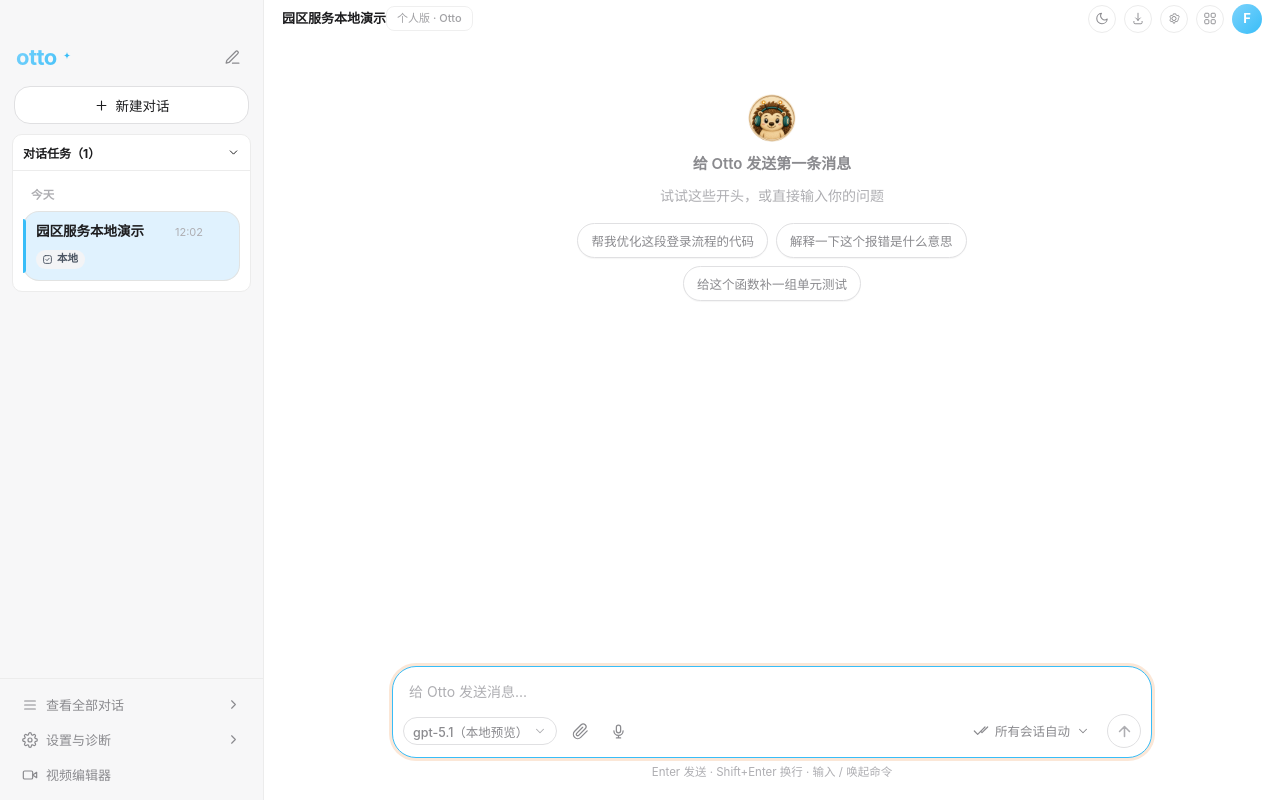
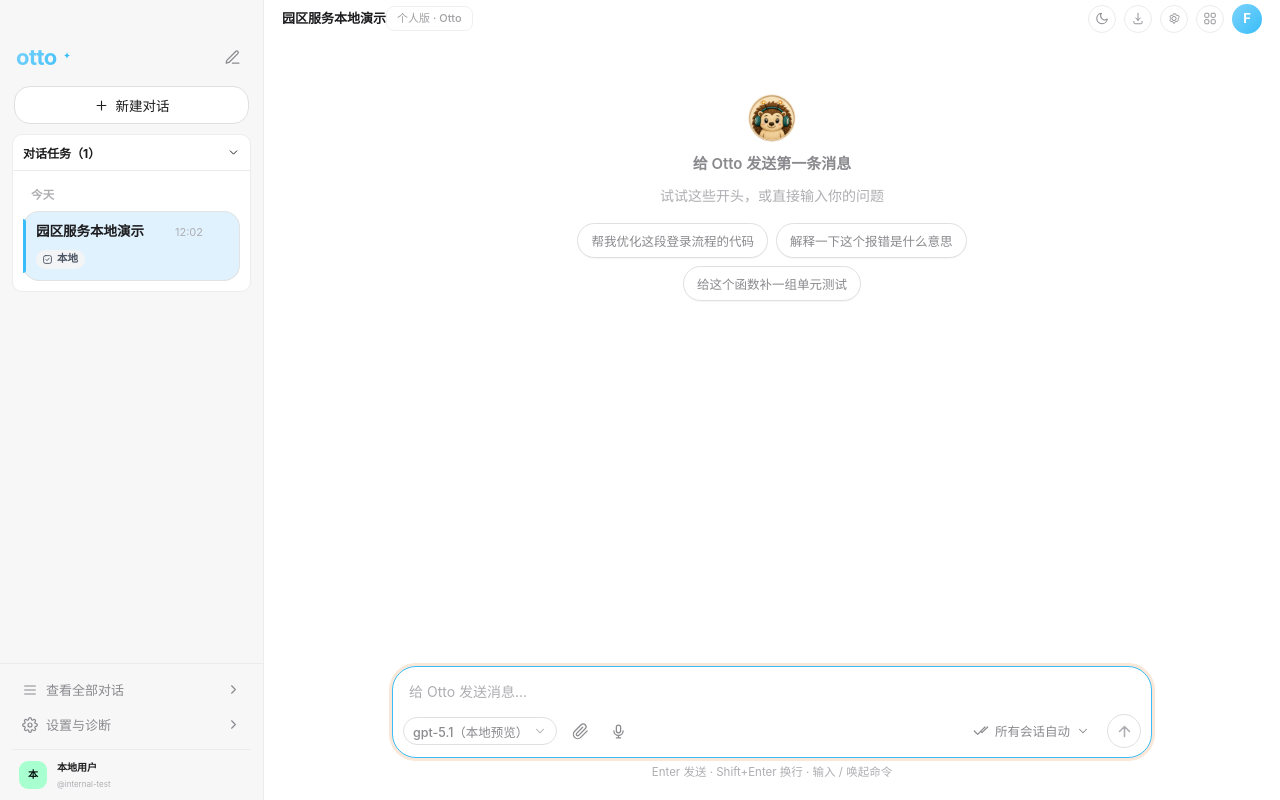
Before and after one commit to Felix201209/otto, a React app in the folder packages/desktop/: page / in a window 1280 px wide. Built offline with nearby package versions, Linux system fonts and the light colour scheme.

Commit message:
fix(desktop): 重新移除视频编辑器入口 + 恢复侧边栏企业账号卡片

```diff
--- a/packages/desktop/src/renderer/components/Sidebar.tsx
+++ b/packages/desktop/src/renderer/components/Sidebar.tsx
@@ -29,7 +29,6 @@
   IconChevronDown,
   IconSparkle,
   IconSettings,
-  IconVideo,
 } from './icons.js';
 import { OrganizationTree } from './OrganizationTree.js';
 import { LogoutConfirmDialog } from './LogoutConfirmDialog.js';
@@ -226,15 +225,28 @@
           ) : null}
           <IconChevron size={15} className="otto-viewall__chev" />
         </button>
-        <button
-          type="button"
-          className="otto-viewall"
-          onClick={() => window.otto?.openVideoEditor()}
-          title="打开内置视频编辑器"
-        >
-          <IconVideo size={16} />
-          视频编辑器
-        </button>
+        {enterpriseAccount ? (
+          <div className="otto-sidebar-account">
+            <span className="otto-sidebar-account__avatar">
+              {enterpriseAccount.name.slice(0, 1).toUpperCase()}
+            </span>
+            <span className="otto-sidebar-account__copy">
+              <strong>{enterpriseAccount.name}</strong>
+              <small>{enterpriseAccount.department || `@${enterpriseAccount.username}`}</small>
+            </span>
+            {onLogout ? (
+              <button
+                type="button"
+                className="otto-sidebar-account__logout"
+                onClick={() => setLogoutConfirmOpen(true)}
+                aria-label="退出登录"
+                title="退出登录"
+              >
+                退出
+              </button>
+            ) : null}
+          </div>
+        ) : null}
       </div>
       {enterpriseAccount && onLogout ? (
         <LogoutConfirmDialog
```
